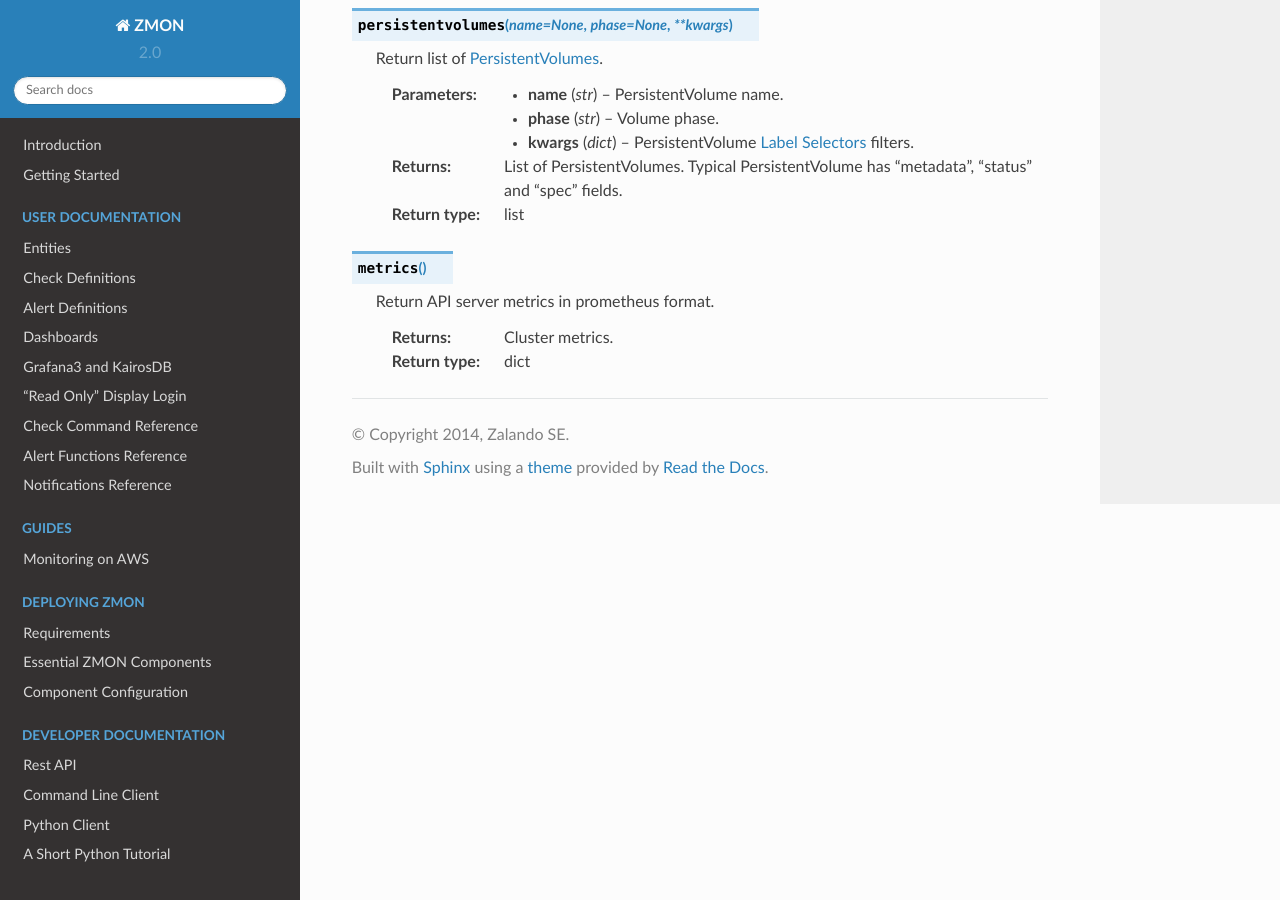
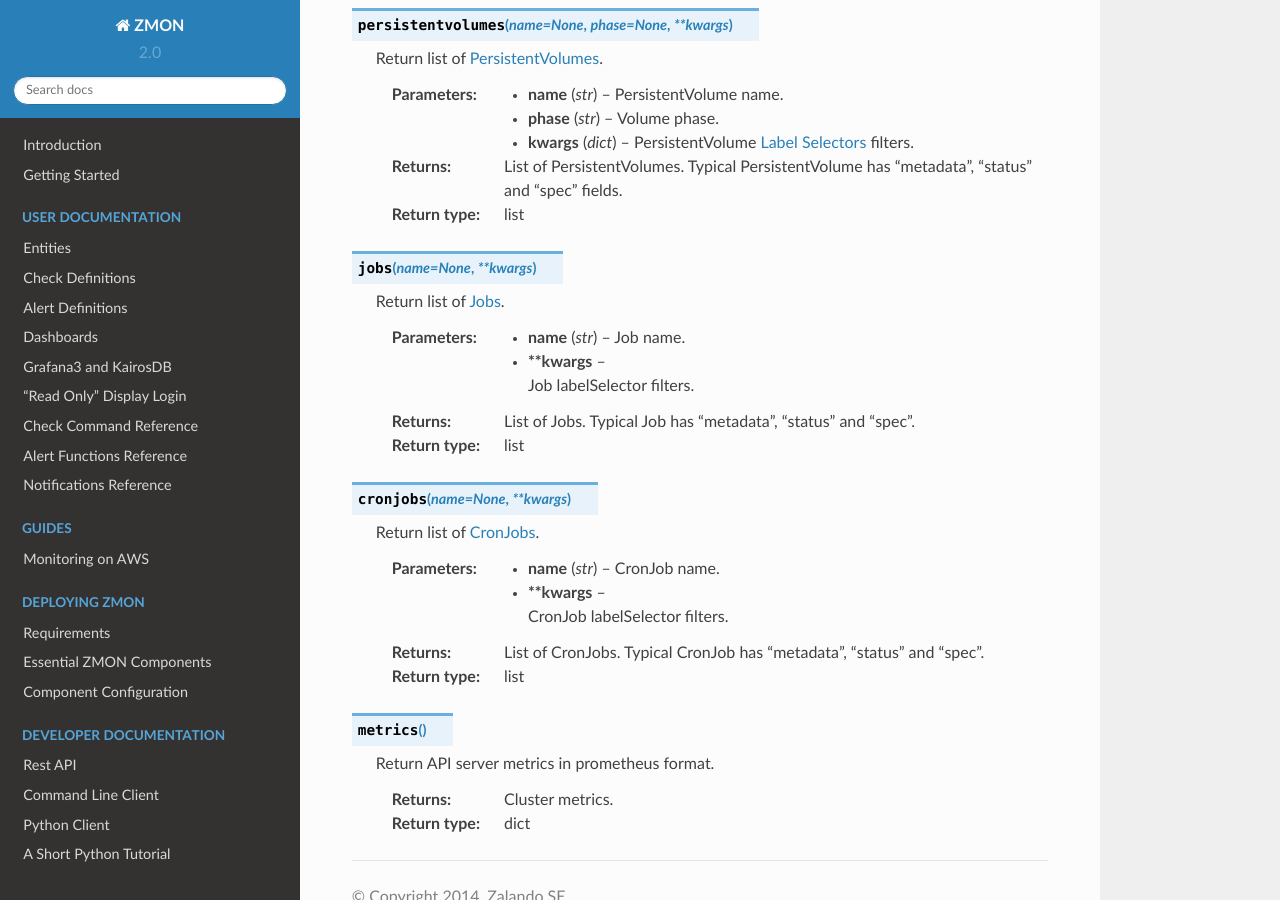
Before and after one commit to zalando-zmon/zmon-docs, a Sphinx documentation site: the page built from docs/user/check-ref/kubernetes_wrapper.rst, in a window 1280 px wide and 900 px high, scrolled down 3460 px. Built offline with Sphinx 7.4.7 and the Read the Docs theme 2.0.0, drawn with Linux system fonts in a browser that asks for light colours.

Commit message:
Update kubernetes wrapper (#107)
* Update kubernetes wrapper

Add ``jobs`` and ``cronjobs`` docs.

* Fix typo

```diff
--- a/docs/user/check-ref/kubernetes_wrapper.rst
+++ b/docs/user/check-ref/kubernetes_wrapper.rst
@@ -223,6 +223,32 @@
         :return: List of PersistentVolumes. Typical PersistentVolume has "metadata", "status" and "spec" fields.
         :rtype: list
 
+.. py:function:: jobs(name=None, **kwargs)
+
+        Return list of `Jobs <https://kubernetes.io/docs/concepts/workloads/controllers/jobs-run-to-completion/>`_.
+
+        :param name: Job name.
+        :type name: str
+
+        :param **kwargs: Job labelSelector filters.
+        :type **kwargs: dict
+
+        :return: List of Jobs. Typical Job has "metadata", "status" and "spec".
+        :rtype: list
+
+.. py:function:: cronjobs(name=None, **kwargs)
+
+        Return list of `CronJobs <https://kubernetes.io/docs/concepts/workloads/controllers/cron-jobs/>`_.
+
+        :param name: CronJob name.
+        :type name: str
+
+        :param **kwargs: CronJob labelSelector filters.
+        :type **kwargs: dict
+
+        :return: List of CronJobs. Typical CronJob has "metadata", "status" and "spec".
+        :rtype: list
+
 .. py:function:: metrics()
 
         Return API server metrics in prometheus format.
```
